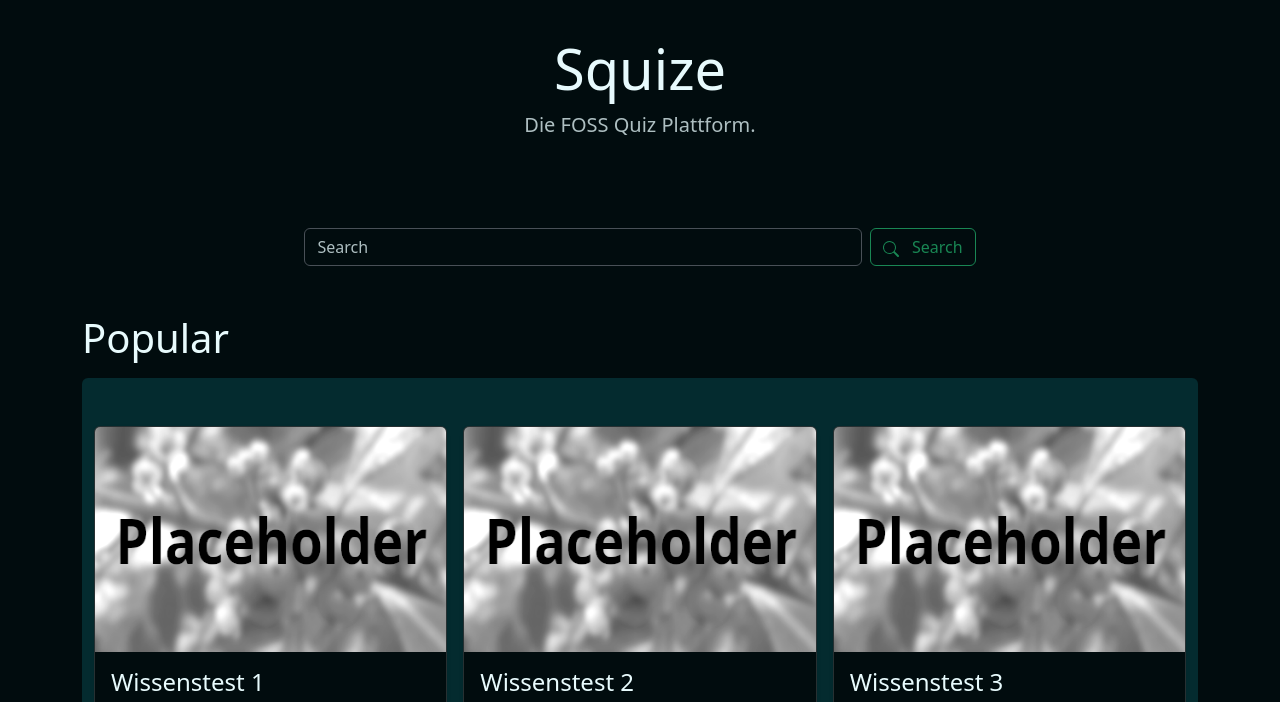
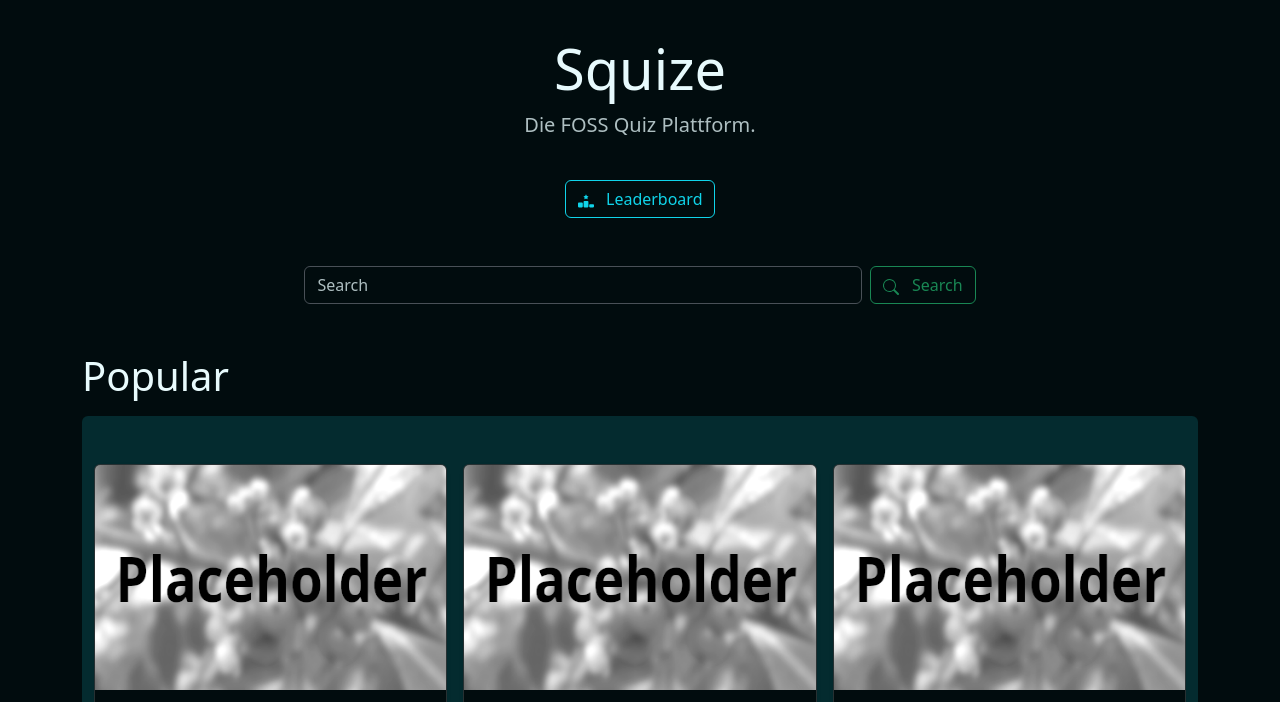
Before and after one commit to Vassili73/Squize, a website: page index.html in a window 1280 px wide. Shown: the part 94-796 px from the top of the page. Drawn offline with nearby package versions, Linux system fonts and the light colour scheme; files that its build step writes are made by us from their sources.

Commit message:
Add leaderboard icon

```diff
--- a/index.html
+++ b/index.html
@@ -28,6 +28,15 @@
         <div class="p-3 pb-md-4 mx-auto text-center">
           <h1 class="display-4 fw-normal text-body-emphasis">Squize</h1>
           <p class="fs-5 text-body-secondary">Die FOSS Quiz Plattform.</p>
+        </div>
+
+        <div class="d-flex justify-content-center">
+          <a class="btn btn-outline-primary" href="/leaderboard">
+            <i>
+              <svg xmlns="http://www.w3.org/2000/svg" width="16" height="16" fill="currentColor" class="bi" viewBox="0 0 640 512"><!--!Font Awesome Free 6.5.2 by @fontawesome - https://fontawesome.com License - https://fontawesome.com/license/free Copyright 2024 Fonticons, Inc.--><path d="M353.8 54.1L330.2 6.3c-3.9-8.3-16.1-8.6-20.4 0L286.2 54.1l-52.3 7.5c-9.3 1.4-13.3 12.9-6.4 19.8l38 37-9 52.1c-1.4 9.3 8.2 16.5 16.8 12.2l46.9-24.8 46.6 24.4c8.6 4.3 18.3-2.9 16.8-12.2l-9-52.1 38-36.6c6.8-6.8 2.9-18.3-6.4-19.8l-52.3-7.5zM256 256c-17.7 0-32 14.3-32 32V480c0 17.7 14.3 32 32 32H384c17.7 0 32-14.3 32-32V288c0-17.7-14.3-32-32-32H256zM32 320c-17.7 0-32 14.3-32 32V480c0 17.7 14.3 32 32 32H160c17.7 0 32-14.3 32-32V352c0-17.7-14.3-32-32-32H32zm416 96v64c0 17.7 14.3 32 32 32H608c17.7 0 32-14.3 32-32V416c0-17.7-14.3-32-32-32H480c-17.7 0-32 14.3-32 32z"/></svg>
+            </i>
+            &nbsp; Leaderboard
+          </a>
         </div>
 
         <form class="d-flex py-5 justify-content-center">
```
